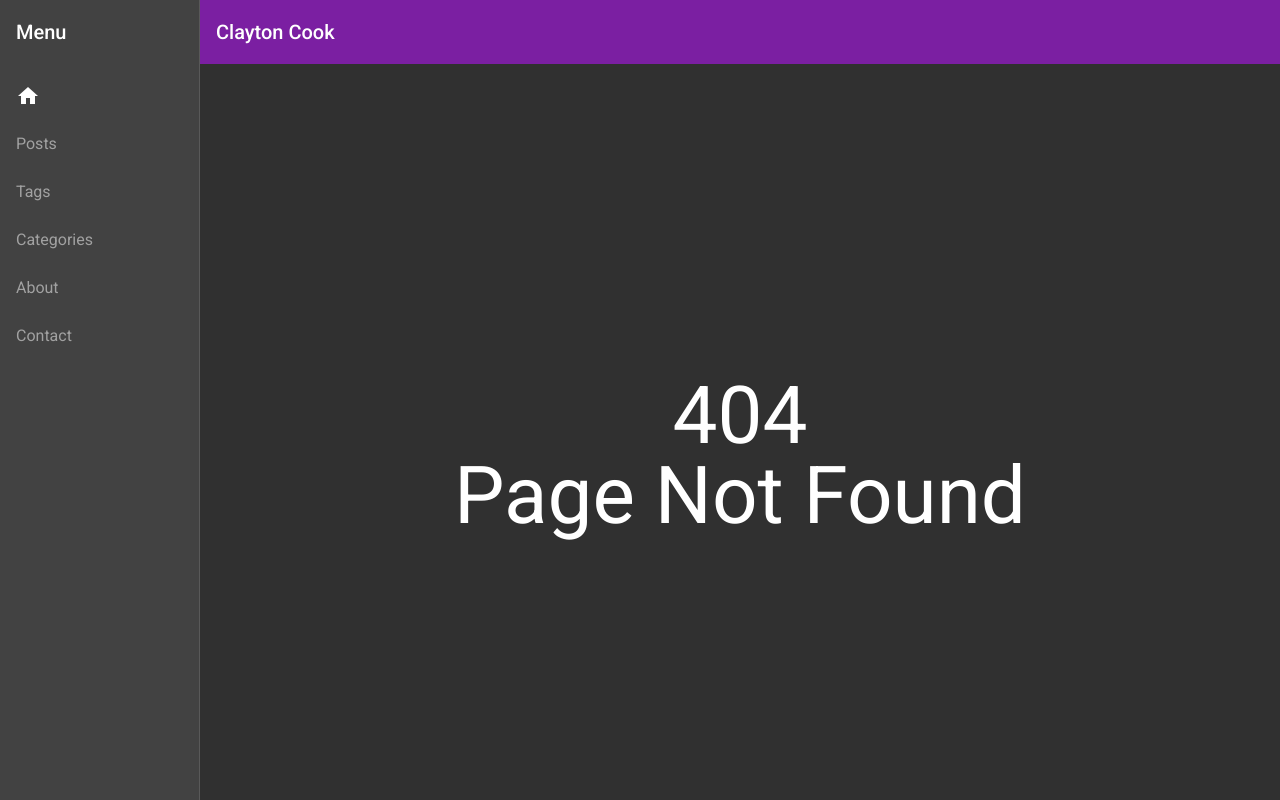
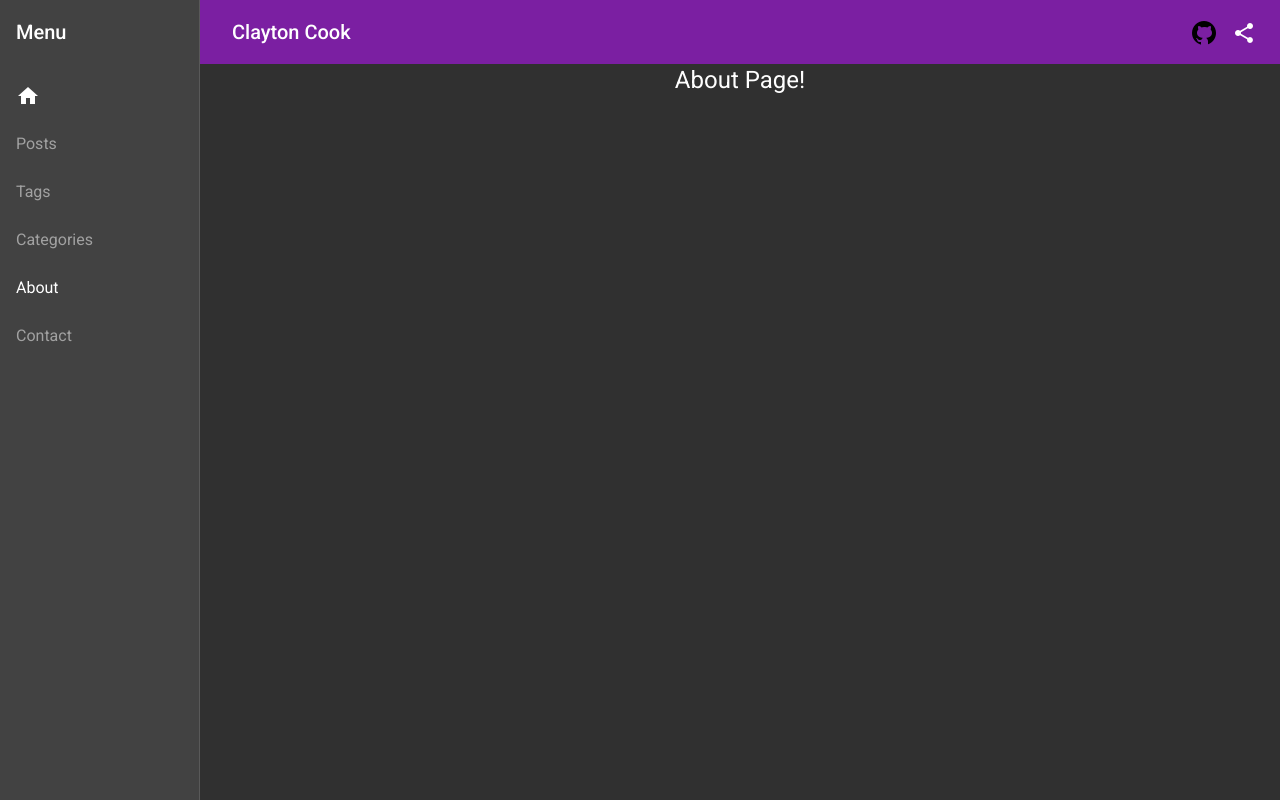
Before and after one commit to claytoncook12/claytoncook-web, an Angular app in the folder claytoncook-web/: page /about in a window 1280 px wide. Before the commit this address led to /404. Built offline with nearby package versions, Linux system fonts and the light colour scheme.

Commit message:
landing page update

```diff
--- a/claytoncook-web/package.json
+++ b/claytoncook-web/package.json
@@ -20,6 +20,10 @@
     "@angular/platform-browser": "~13.3.0",
     "@angular/platform-browser-dynamic": "~13.3.0",
     "@angular/router": "~13.3.0",
+    "@fortawesome/fontawesome-svg-core": "^6.1.1",
+    "@fortawesome/free-brands-svg-icons": "^6.1.1",
+    "@fortawesome/free-regular-svg-icons": "^6.1.1",
+    "@fortawesome/free-solid-svg-icons": "^6.1.1",
     "rxjs": "~7.5.0",
     "tslib": "^2.3.0",
     "zone.js": "~0.11.4"
--- /dev/null
+++ b/claytoncook-web/src/app/about/about.component.css
@@ -0,0 +1,3 @@
+h1 {
+    text-align: center;
+}
--- /dev/null
+++ b/claytoncook-web/src/app/about/about.component.html
@@ -0,0 +1 @@
+<h1>About Page!</h1>
--- /dev/null
+++ b/claytoncook-web/src/app/about/about.component.ts
@@ -0,0 +1,15 @@
+import { Component, OnInit } from '@angular/core';
+
+@Component({
+  selector: 'app-about',
+  templateUrl: './about.component.html',
+  styleUrls: ['./about.component.css']
+})
+export class AboutComponent implements OnInit {
+
+  constructor() { }
+
+  ngOnInit(): void {
+  }
+
+}
--- a/claytoncook-web/src/app/app-routing.module.ts
+++ b/claytoncook-web/src/app/app-routing.module.ts
@@ -3,12 +3,13 @@ import { RouterModule, Routes } from '@angular/router';
 
 // Project Components
 import { HomeComponent } from './home/home.component';
+import { AboutComponent } from './about/about.component';
 import { NotfoundComponent } from './notfound/notfound.component';
 
 const routes: Routes = [
+  { path: '', redirectTo: '/home', pathMatch: 'full' },
   { path: 'home', component: HomeComponent },
-  { path: '', redirectTo: '/home', pathMatch: 'full' },
-
+  { path: 'about', component: AboutComponent },
   // Not Found Paths
   { path: '404', component: NotfoundComponent },
   { path: '**', redirectTo: '/404'}
--- a/claytoncook-web/src/app/app.module.ts
+++ b/claytoncook-web/src/app/app.module.ts
@@ -6,20 +6,24 @@ import { AppComponent } from './app.component';
 import { BrowserAnimationsModule } from '@angular/platform-browser/animations';
 import { NavigationComponent } from './navigation/navigation.component';
 import { LayoutModule } from '@angular/cdk/layout';
+
 import { MatToolbarModule } from '@angular/material/toolbar';
 import { MatButtonModule } from '@angular/material/button';
 import { MatSidenavModule } from '@angular/material/sidenav';
 import { MatIconModule } from '@angular/material/icon';
 import { MatListModule } from '@angular/material/list';
+
 import { HomeComponent } from './home/home.component';
 import { NotfoundComponent } from './notfound/notfound.component';
+import { AboutComponent } from './about/about.component';
 
 @NgModule({
   declarations: [
     AppComponent,
     NavigationComponent,
     HomeComponent,
-    NotfoundComponent
+    NotfoundComponent,
+    AboutComponent
   ],
   imports: [
     BrowserModule,
--- a/claytoncook-web/src/app/navigation/navigation.component.css
+++ b/claytoncook-web/src/app/navigation/navigation.component.css
@@ -15,3 +15,7 @@
   top: 0;
   z-index: 1;
 }
+
+.example-spacer {
+  flex: 1 1 auto;
+}
--- a/claytoncook-web/src/app/navigation/navigation.component.html
+++ b/claytoncook-web/src/app/navigation/navigation.component.html
@@ -5,11 +5,11 @@
       [opened]="(isHandset$ | async) === false">
     <mat-toolbar>Menu</mat-toolbar>
     <mat-nav-list>
-      <a mat-list-item href="#"><mat-icon>home</mat-icon></a>
+      <a mat-list-item routerLink=""><mat-icon>home</mat-icon></a>
       <a mat-list-item href="#" style="pointer-events: none; opacity: 0.5;">Posts</a>
       <a mat-list-item href="#" style="pointer-events: none; opacity: 0.5;">Tags</a>
       <a mat-list-item href="#" style="pointer-events: none; opacity: 0.5;">Categories</a>
-      <a mat-list-item href="#" style="pointer-events: none; opacity: 0.5;">About</a>
+      <a mat-list-item routerLink="about">About</a>
       <a mat-list-item href="#" style="pointer-events: none; opacity: 0.5;">Contact</a>
     </mat-nav-list>
   </mat-sidenav>
@@ -23,7 +23,20 @@
         *ngIf="isHandset$ | async">
         <mat-icon aria-label="Side nav toggle icon">menu</mat-icon>
       </button>
-      <span>Clayton Cook</span>
+      <button mat-button>
+        <span>
+          <h1>
+            Clayton Cook
+          </h1>
+        </span>
+      </button>
+      <span class="example-spacer"></span>
+      <button mat-icon-button>
+        <img src="../assets/social-icons/icons8-github-30.png" alt="github">
+      </button>
+      <button mat-icon-button class="example-icon" aria-label="Example icon-button with share icon">
+        <mat-icon>share</mat-icon>
+      </button>
     </mat-toolbar>
 
     <!-- Add Content Here -->
```
Also changed, not shown: claytoncook-web/src/assets/social-icons/icons8-github-30.png (added), 1 other file (tests, documents, lock files or other folders).
